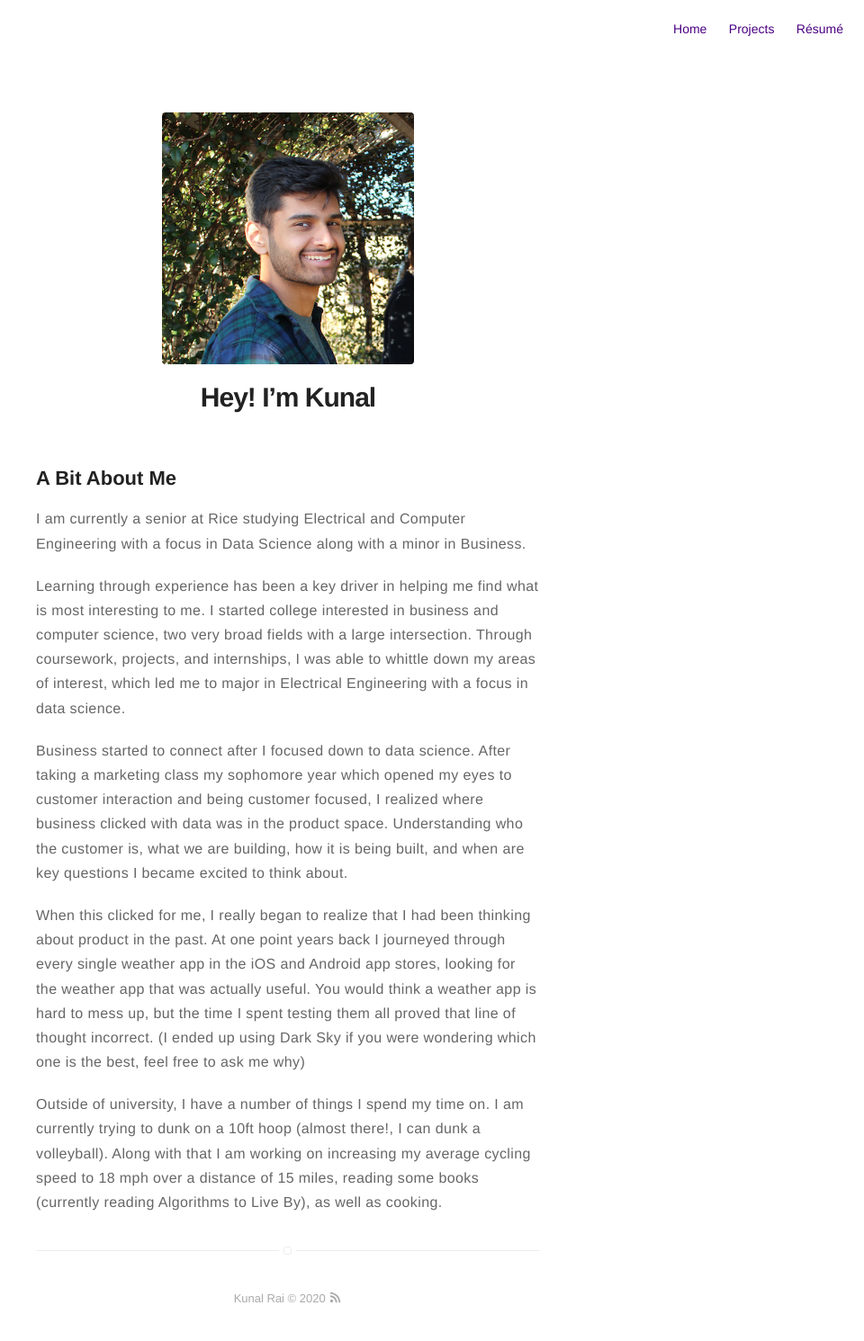
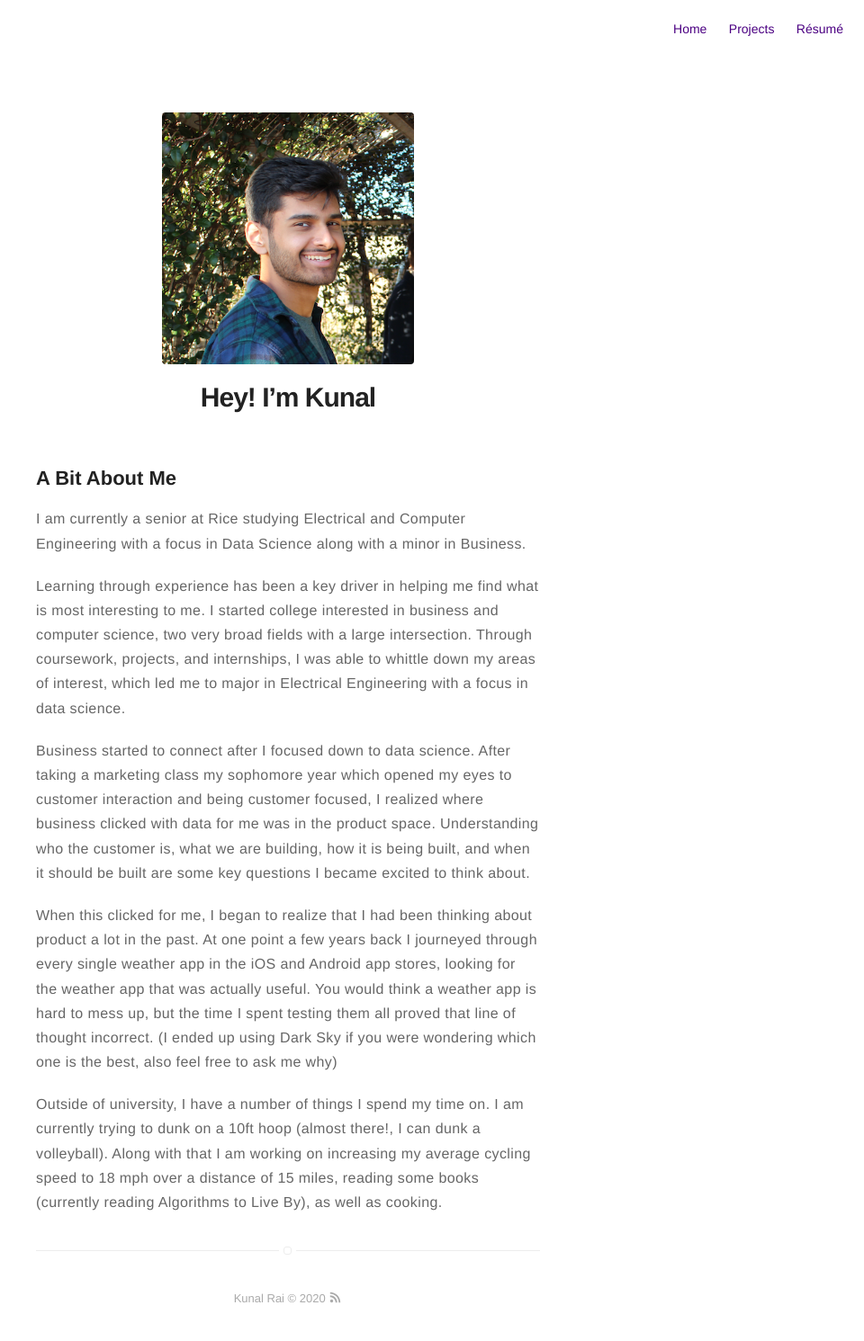
Before and after one commit to kunalrye/kunalrye.github.io, a Jekyll site: the page built from about.md, in a window 1280 px wide. Shown: the whole page at 90% size, without its empty margins (320-1280 px from the left). Built offline with Jekyll 4.4.1, drawn with Linux system fonts in a browser that asks for light colours.

Commit message:
updated about me

```diff
--- a/about.md
+++ b/about.md
@@ -10,6 +10,6 @@ layout: page
 
 <p>I am currently a senior at Rice studying Electrical and Computer Engineering with a focus in Data Science along with a minor in Business.</p>
 <p>Learning through experience has been a key driver in helping me find what is most interesting to me. I started college interested in business and computer science, two very broad fields with a large intersection. Through coursework, projects, and internships, I was able to whittle down my areas of interest, which led me to major in Electrical Engineering with a focus in data science.</p>
-<p>Business started to connect after I focused down to data science. After taking a marketing class my sophomore year which opened my eyes to customer interaction and being customer focused, I realized where business clicked with data was in the product space. Understanding who the customer is, what we are building, how it is being built, and when are key questions I became excited to think about.</p>
-<p>When this clicked for me, I really began to realize that I had been thinking about product in the past. At one point years back I journeyed through every single weather app in the iOS and Android app stores, looking for the weather app that was actually useful. You would think a weather app is hard to mess up, but the time I spent testing them all proved that line of thought incorrect. (I ended up using Dark Sky if you were wondering which one is the best, feel free to ask me why)</p>
+<p>Business started to connect after I focused down to data science. After taking a marketing class my sophomore year which opened my eyes to customer interaction and being customer focused, I realized where business clicked with data for me was in the product space. Understanding who the customer is, what we are building, how it is being built, and when it should be built are some key questions I became excited to think about.</p>
+<p>When this clicked for me, I began to realize that I had been thinking about product a lot in the past. At one point a few years back I journeyed through every single weather app in the iOS and Android app stores, looking for the weather app that was actually useful. You would think a weather app is hard to mess up, but the time I spent testing them all proved that line of thought incorrect. (I ended up using Dark Sky if you were wondering which one is the best, also feel free to ask me why)</p>
 <p>Outside of university, I have a number of things I spend my time on. I am currently trying to dunk on a 10ft hoop (almost there!, I can dunk a volleyball). Along with that I am working on increasing my average cycling speed to 18 mph over a distance of 15 miles, reading some books (currently reading Algorithms to Live By), as well as cooking.<p>
```
